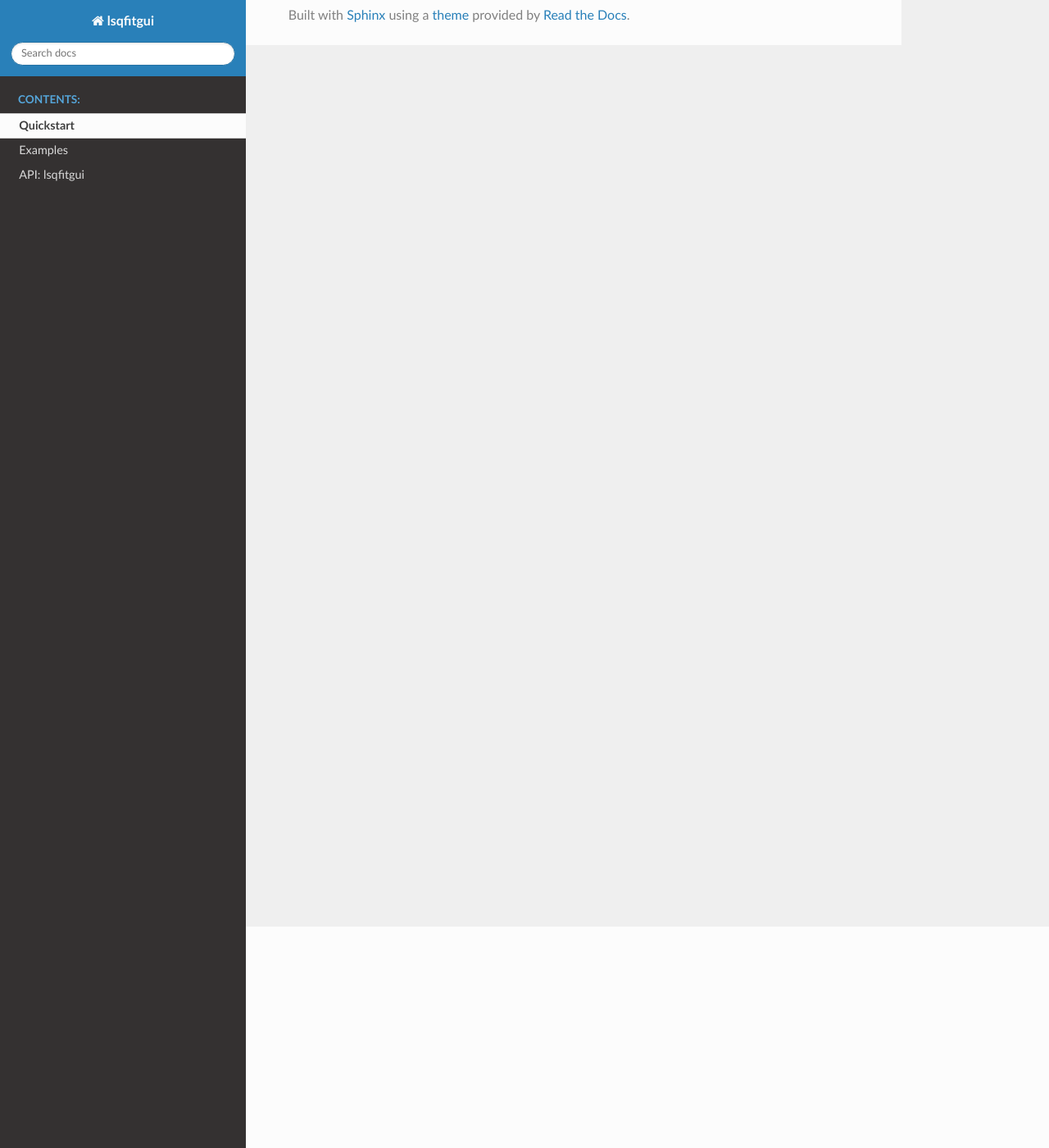
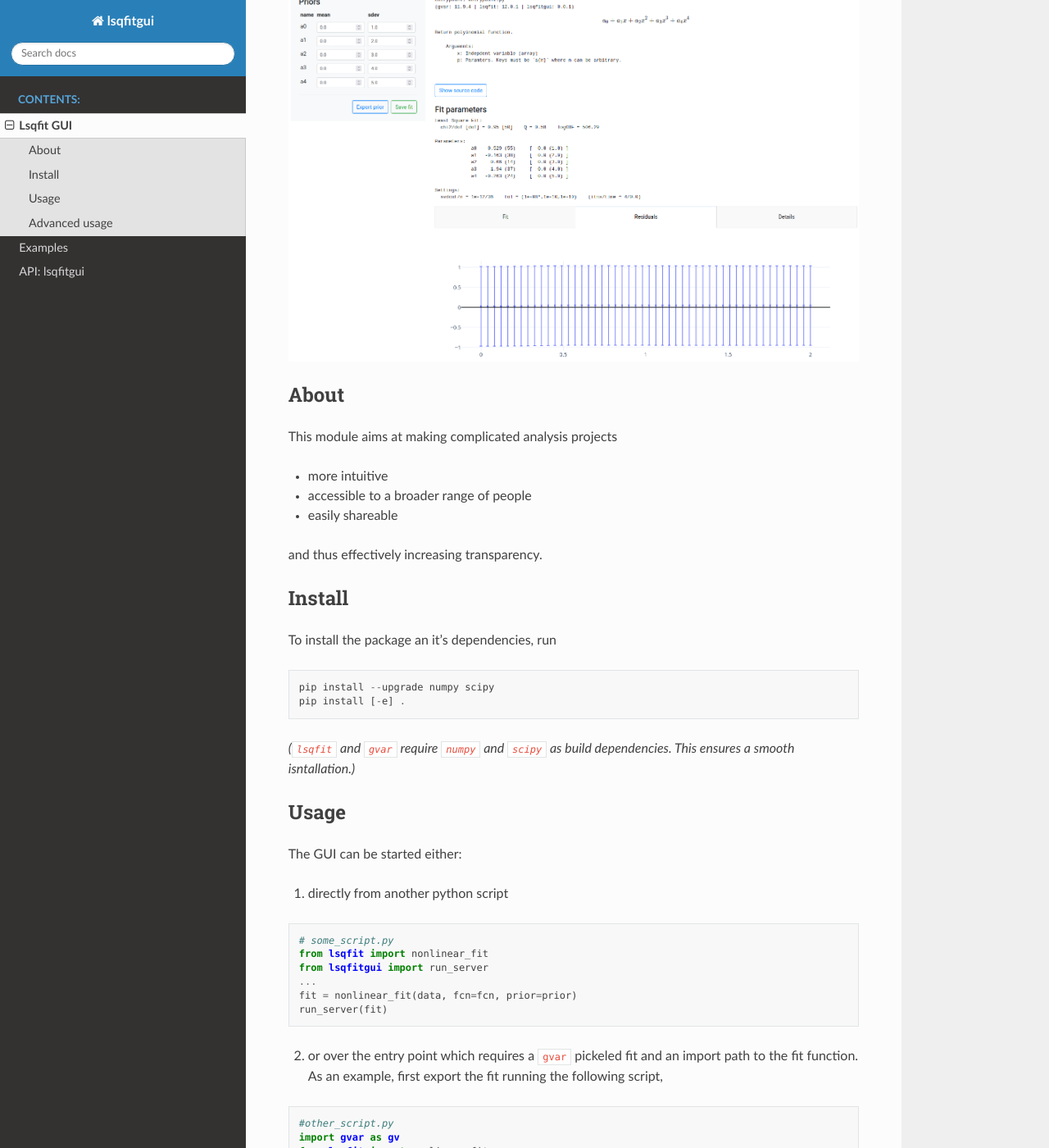
Before and after one commit to ckoerber/lsqfit-gui, a Sphinx documentation site: the page built from doc/source/quickstart.md, in a window 1280 px wide and 1400 px high, scrolled down 270 px. Shown: the whole window at 82% size. Built offline with Sphinx 7.4.7 and the Read the Docs theme 2.0.0, drawn with Linux system fonts in a browser that asks for light colours; some of the changed text lies outside the part shown.

Commit message:
Updated the documentation

````diff
--- a/doc/source/conf.py
+++ b/doc/source/conf.py
@@ -29,7 +29,18 @@ release = "0.0.1"
 # Add any Sphinx extension module names here, as strings. They can be
 # extensions coming with Sphinx (named 'sphinx.ext.*') or your custom
 # ones.
-extensions = ["sphinx.ext.autodoc", "sphinx.ext.autosummary", "sphinx.ext.napoleon"]
+extensions = [
+    "sphinx.ext.autodoc",
+    "sphinx.ext.autosummary",
+    "sphinx.ext.napoleon",
+    "myst_parser",
+]
+
+source_suffix = {
+    ".rst": "restructuredtext",
+    ".txt": "markdown",
+    ".md": "markdown",
+}
 
 autoclass_content = "both"
 autodoc_typehints = "description"
--- a/doc/source/examples.rst
+++ /dev/null
@@ -1,5 +0,0 @@
-Examples
-========
-
-.. toctree::
-   :maxdepth: 6
--- /dev/null
+++ b/doc/source/quickstart.md
@@ -0,0 +1,61 @@
+# Lsqfit GUI
+
+Graphical user interface for performing Bayesian Inference using [`lsqfit`](https://lsqfit.readthedocs.io/en/latest/) and [`dash`](https://plotly.com/dash/).
+
+![GUI example generated by `example/entrypoint.py`](_static/gui-example.png)
+
+## About
+
+This module aims at making complicated analysis projects
+* more intuitive
+* accessible to a broader range of people
+* easily shareable
+
+and thus effectively increasing transparency.
+
+## Install
+
+To install the package an it's dependencies, run
+```
+pip install --upgrade numpy scipy
+pip install [-e] .
+```
+_(`lsqfit` and `gvar` require `numpy` and `scipy` as build dependencies. This ensures a smooth isntallation.)_
+
+## Usage
+
+The GUI can be started either:
+
+1. directly from another python script
+```python
+# some_script.py
+from lsqfit import nonlinear_fit
+from lsqfitgui import run_server
+...
+fit = nonlinear_fit(data, fcn=fcn, prior=prior)
+run_server(fit)
+```
+
+2. or over the entry point which requires a `gvar` pickeled fit and an import path to the fit function.
+As an example, first export the fit running the following script,
+```python
+#other_script.py
+import gvar as gv
+from lsqfit import nonlinear_fit
+
+def fcn(x, p):
+    y = ...
+    return y
+
+...
+
+fit = nonlinear_fit(data, fcn=fcn, prior=prior)
+gv.dump(fit, "fit.p")
+```
+and run the GUI with
+```bash
+lsqfitgui [--function other_script.py:fcn] fit.p
+```
+
+## Advanced usage
+See also the [`examples/`](https://github.com/ckoerber/lsqfit-gui/tree/master/example) folder and [documentation](/examples).
--- a/doc/source/quickstart.rst
+++ /dev/null
@@ -1,5 +0,0 @@
-Quickstart
-==========
-
-.. toctree::
-   :maxdepth: 6
--- a/requirements-dev.txt
+++ b/requirements-dev.txt
@@ -3,3 +3,4 @@ pytest
 black
 sphinx
 sphinx-rtd-theme
+myst-parser
````
Also changed, not shown: README.md (+1 -1 lines), doc/source/examples.md (added, +4 -0 lines), doc/source/_static/gui-example.png (renamed from doc/static/gui-example.png), example/Readme.md (added).
